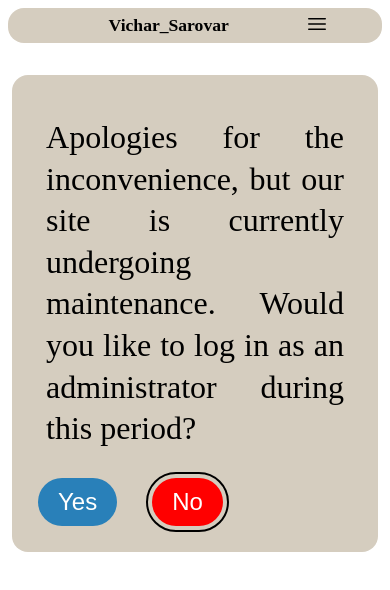
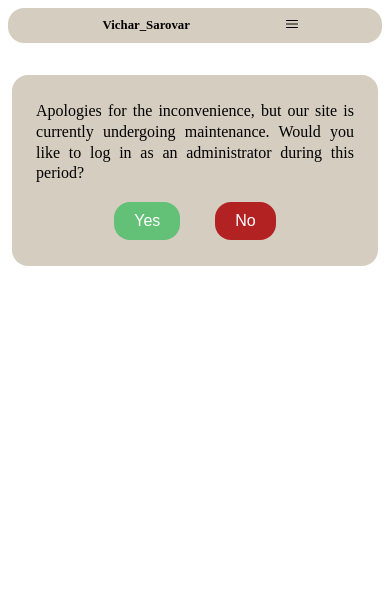
Before and after one commit to sukeshtyagi/Vichar_Sarovar, a React (Create React App) app: page /ConfirmLogin in a window 390 px wide. Shown: the top 590 px of the page. Built offline with nearby package versions, Linux system fonts and the light colour scheme.

Commit message:
Confirm Logic made responsive using media query,App css updated in various components,code cleaned

```diff
--- a/src/style/About.module.css
+++ b/src/style/About.module.css
@@ -1,8 +1,11 @@
 .aboutContainer {
   width: 100%;
+  overflow-x: hidden;
   height: auto;
   line-height: 1.8;
   padding: 0 15px;
+  margin-top: 10px;
+  border-radius: 1em;
   background: linear-gradient(
     to right,
     #d46f6f,
@@ -26,7 +29,9 @@
 }
 
 .aboutCompany {
+  width: 90%;
   text-align: justify;
+  font-size: 1em;
 }
 
 .ethosContainer {
@@ -34,8 +39,9 @@
   padding: 0;
   display: flex;
   flex-direction: column;
-  align-items: start;
+  align-items:flex-start;
   padding: 10px;
+  padding-bottom: 0;
 }
 
 .ethosHeadingContainer {
@@ -56,26 +62,29 @@
 }
 
 .ethoHeading {
-  font-size: 1.2em;
+  width: 60%;
+  font-size: 01em;
   font-weight: 600;
   margin: 0;
   padding: 0;
 }
 
 .aboutEtho {
-  text-align: justify;
+  width: 90%;
+  padding-right: 10px;
 }
 
 .footerContainer {
   line-height: 1.8;
   text-align: justify;
+  width: 90%;
 }
 @media screen and (min-width: 768px) {
   .aboutContainer {
-    width: 90%;
+    width: 80%;
+    margin: auto;
     margin-top: 10px;
     font-size: 1.25em;
-    margin: auto;
   }
 }
 
--- a/src/style/ConfirmLogin.module.css
+++ b/src/style/ConfirmLogin.module.css
@@ -6,19 +6,18 @@
   padding-right: 1.5em;
   border-radius: 1em;
   margin: 0 auto;
-  margin-top: 2em;
-  max-height: auto;
+  margin-top: 02em;
   display: flex;
   flex-direction: column;
   justify-content: flex-start;
-  align-items: flex-start;
+  align-items: center;
   gap: 0px;
 }
 
 .confirmLoginContainer p {
   background-color: rgb(213, 205, 191);
-  font-size: 2em;
-  padding: 10px;
+  font-size: 1em;
+  padding-top: 10px;
   text-align: justify;
   line-height: 1.3;
 }
@@ -26,41 +25,42 @@
 .buttonContainer {
   background-color: rgb(213, 205, 191);
   margin-bottom: 1.5em;
-  margin-top: -1em;
+  margin-top: 0em;
   padding: 2px;
 }
 
 .yesButton {
-  background-color: #2980b9;
+  background-color: #63c077;
   color: white;
   padding: 10px 20px;
   border-radius: 1em;
   border: none;
   margin-right: 35px;
   cursor: pointer;
-  font-size: 1.5em;
+  font-size: 1em;
   position: relative;
 }
 
 .noButton {
-  font-size: 1.5em;
-  background-color: red;
+  font-size: 1em;
+  background-color: firebrick;
   color: white;
   padding: 10px 20px;
   border-radius: 1em;
   border: none;
   cursor: pointer;
+  font-size: 1em;
   position: relative;
 }
 
 .yesButton:hover {
-  background-color: #2c3e50;
-  font-size: 1.8em;
+  background-color: #63c077;
+  font-size: 1.1em;
 }
 
 .noButton:hover {
-  background-color: #b30000;
-  font-size: 1.8em;
+  background-color: firebrick;
+  font-size: 1.1em;
 }
 
 .yesButton::before,
@@ -77,6 +77,26 @@
 }
 
 .yesButton:hover::before,
-.noButton::before {
+.noButton:hover::before {
   border: 2px solid #000;
 }
+
+@media screen and (min-width: 768px) {
+  .confirmLoginContainer {
+    width: 72%;
+    margin-left: auto;
+    margin-right: auto;
+    font-size: 1.5em;
+  }
+}
+
+@media screen and (max-width: 230px) {
+  .buttonContainer {
+    display: flex;
+    flex-direction: column;
+    gap: 10px;
+  }
+  .noButton {
+    width: 70%;
+  }
+}
--- a/src/style/Header.module.css
+++ b/src/style/Header.module.css
@@ -6,20 +6,20 @@
   display: flex;
   justify-content: space-evenly;
   align-items: center;
+  margin: auto;
   border: none;
   border-radius: 1em;
 }
 
 .headerCompanyName {
   padding: 0em 1em;
-  margin: 0.5em;
-  margin-left: 2em;
+  margin-left: 0;
   border-radius: 5em;
   color: #000;
 }
 
 .headerCompanyName h3 {
-  font-size: 1.1em;
+  font-size: 0.8em;
   font-weight: 800;
   margin: 0;
   padding: 0;
@@ -27,15 +27,16 @@
 
 .headerButton {
   display: inline;
-  width: 1.5em;
-  height: 1.5em;
+  width: 1em;
+  height: 1em;
   margin: 0px;
+  margin-right: 3px;
 }
 
 .headerButton2 {
   display: inline;
-  width: 1.5em;
-  height: 1.5em;
+  width: 1em;
+  height: 1em;
   margin: 0px;
   position: relative;
   top: 2px;
--- a/src/style/Reach.module.css
+++ b/src/style/Reach.module.css
@@ -6,7 +6,10 @@
   align-items: flex-start;
   justify-content: flex-start;
   padding: 0.5em;
+  margin: 10px 0;
+  border-radius: 1em;
   position: relative;
+  background-color: rgb(213, 205, 191);
 }
 
 .navlink {
@@ -42,6 +45,7 @@
 }
 
 .reachHeaderSection p {
+  width: 95%;
   font-size: 1.2em;
   text-align: justify;
   color: #000;
@@ -77,6 +81,7 @@
 }
 
 .reachFooterSection p {
+  width: 95%;
   text-align: justify;
   color: #000;
   font-size: 1.2em;
@@ -88,5 +93,6 @@
   .reachContainer {
     width: 80%;
     margin: auto;
+    margin-top: 15px;
   }
 }
```
Also changed, not shown: src/components/ConfirmLogin.jsx (+4 -3 lines).
